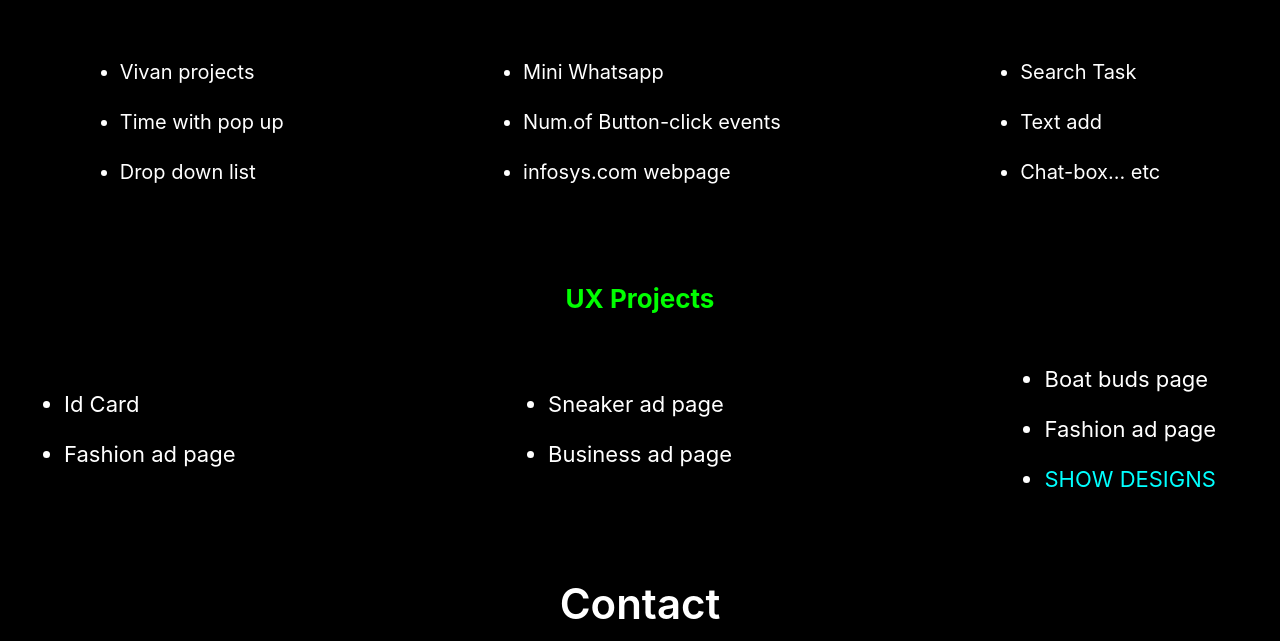
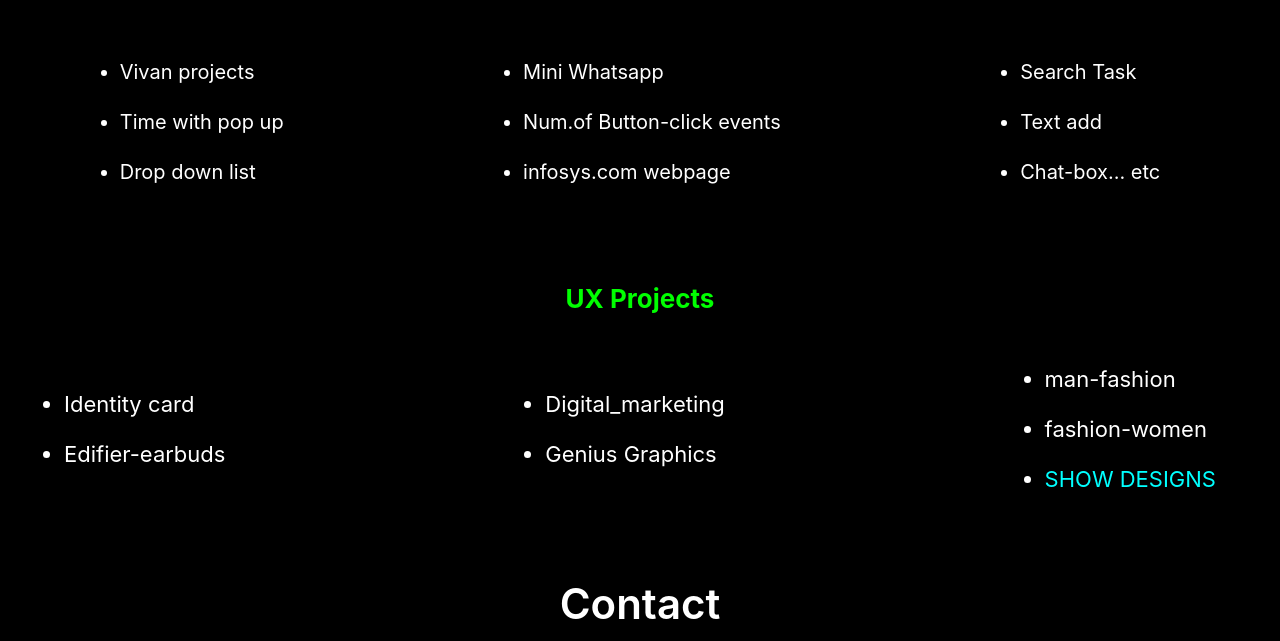
Before and after one commit to jithinsurya/jithinsurya1, a plain HTML site: page index.html in a window 1280 px wide. Shown: the part 1857-2498 px from the top of the page. Drawn offline with nearby package versions, Linux system fonts and the light colour scheme; a script that the page names is missing.

Commit message:
Add files via upload

```diff
--- a/index.html
+++ b/index.html
@@ -171,20 +171,20 @@
     <div class="ul-7">
       <div class="ul-8">
         <ul>
-          <li>Id Card</li>
-          <li>Fashion ad page</li>
+          <li>Identity card</li>
+          <li>Edifier-earbuds</li>
         </ul>
       </div>
       <div class="ul-8">
         <ul>
-          <li>Sneaker ad page</li>
-          <li>Business ad page</li>
+          <li>Digital_marketing</li>
+          <li>Genius Graphics</li>
         </ul>
       </div>
       <div class="ul-8">
         <ul>
-          <li>Boat buds page</li>
-          <li>Fashion ad page</li>
+          <li>man-fashion</li>
+          <li>fashion-women</li>
           <li><a href='/index-1' style='color:aqua'>SHOW DESIGNS</a></li>
         </ul>
       </div>
```
